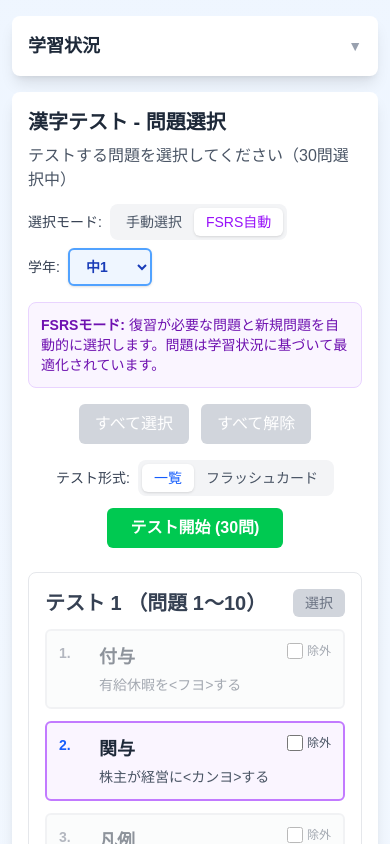
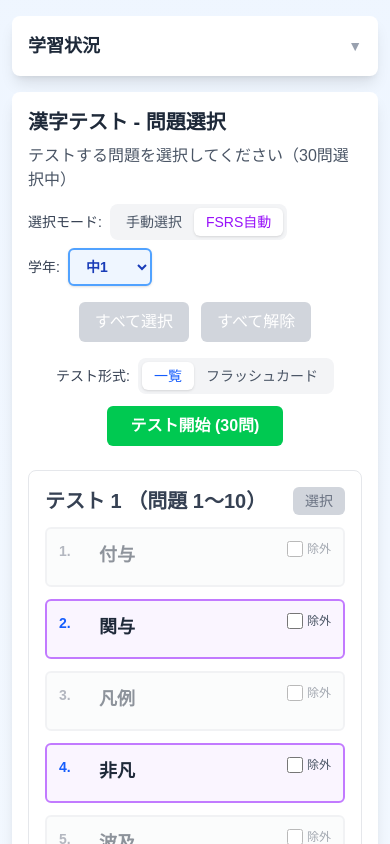
Before and after one commit to ayukatawago/kanji-study-app, a Next.js app: page / in a window 390 px wide. Shown: the top 844 px of the page. Built offline with nearby package versions, Linux system fonts and the light colour scheme; what ts-fsrs would draw is missing.

Commit message:
Hide verbose text on mobile in QuestionSelector
- FSRS mode description hidden on mobile (shown sm+)
- Example sentences in question list hidden on mobile (shown sm+)

Co-Authored-By: Claude Sonnet 4.6 <noreply@anthropic.com>

```diff
--- a/src/app/components/QuestionSelector.tsx
+++ b/src/app/components/QuestionSelector.tsx
@@ -280,9 +280,9 @@ export default function QuestionSelector({
           </div>
         </div>
 
-        {/* Mode Description */}
+        {/* Mode Description — hidden on mobile */}
         {mode === "fsrs" && (
-          <div className="mb-4 p-3 bg-purple-50 border border-purple-200 rounded-lg">
+          <div className="hidden sm:block mb-4 p-3 bg-purple-50 border border-purple-200 rounded-lg">
             <p className="text-sm text-purple-800">
               <span className="font-semibold">FSRSモード:</span>{" "}
               復習が必要な問題と新規問題を自動的に選択します。問題は学習状況に基づいて最適化されています。
@@ -417,7 +417,7 @@ export default function QuestionSelector({
                             <div className="text-lg font-bold text-gray-800 mb-1">
                               {q.answer}
                             </div>
-                            <div className="text-sm text-gray-600">
+                            <div className="hidden sm:block text-sm text-gray-600">
                               {q.question}
                             </div>
                           </button>
```
